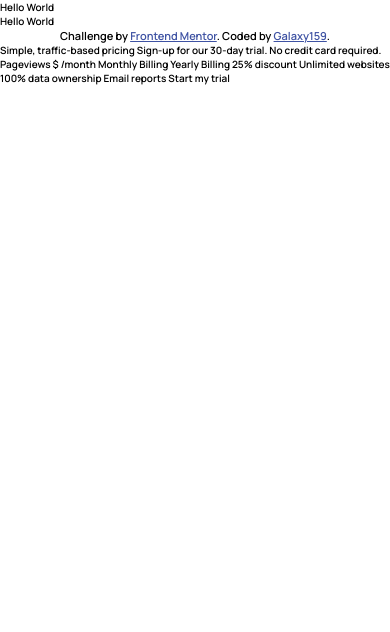
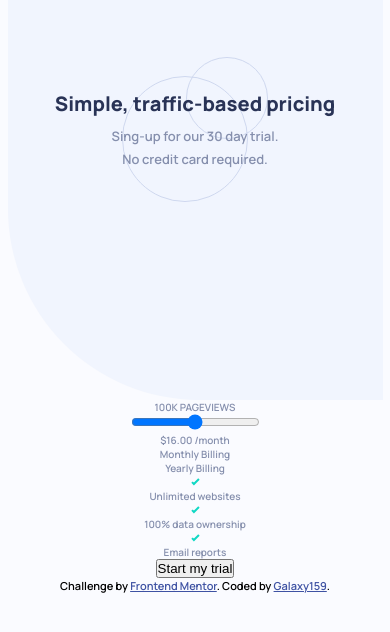
Before and after one commit to Galaxy159/Pricing-Component, a React (Create React App) app: page / in a window 390 px wide. Shown: the top 632 px of the page. Built offline with nearby package versions, Linux system fonts and the light colour scheme.

Commit message:
header - mobile

```diff
--- a/public/index.html
+++ b/public/index.html
@@ -22,9 +22,5 @@
   <body>
     <noscript>You need to enable JavaScript to run this app.</noscript>
     <div id="root"></div>
-
-    Simple, traffic-based pricing Sign-up for our 30-day trial. No credit card
-    required. Pageviews $ /month Monthly Billing Yearly Billing 25% discount
-    Unlimited websites 100% data ownership Email reports Start my trial
   </body>
 </html>
--- a/src/App.js
+++ b/src/App.js
@@ -1,15 +1,15 @@
 import "./style/App.css";
 import Header from "./components/Header";
-import Main from "./components/Main";
+import Component from "./components/Component";
 import Footer from "./components/Footer";
 
 function App() {
   return (
-    <div className="container">
+    <main className="container">
       <Header />
-      <Main />
+      <Component />
       <Footer />
-    </div>
+    </main>
   );
 }
 
--- /dev/null
+++ b/src/components/Component.js
@@ -0,0 +1,56 @@
+import check from "../images/icon-check.svg";
+
+export default function Main() {
+  return (
+    <>
+      <div className="component">
+        <div className="component__data">
+          <p className="component__data--views">100K PAGEVIEWS</p>
+          <input type="range" className="component__data--slider" />
+          <p className="component__data--price">
+            <span>$16.00</span> /month
+          </p>
+        </div>
+        <div className="component__billing">
+          <p className="component__billing--monthly">Monthly Billing</p>
+          <div className="component__billing--toggle"></div>
+          <p className="component__billing--yearly">Yearly Billing</p>
+          <p className="component__billing--discount"></p>
+        </div>
+        <div className="component__cta">
+          <div className="component__features">
+            <div className="component__features--feature">
+              <img
+                src={check}
+                alt="&#10004;"
+                className="component__features--feature-img"
+              />
+              <p className="component__features--feature-text">
+                Unlimited websites
+              </p>
+            </div>
+            <div className="component__features--feature">
+              <img
+                src={check}
+                alt="&#10004;"
+                className="component__features--feature-img"
+              />
+              <p className="component__features--feature-text">
+                100% data ownership
+              </p>
+            </div>
+            <div className="component__features--feature">
+              <img
+                src={check}
+                alt="&#10004;"
+                className="component__features--feature-img"
+              />
+              <p className="component__features--feature-text">Email reports</p>
+            </div>
+          </div>
+          <button className="component__cta--btn">Start my trial</button>
+        </div>
+      </div>
+    </>
+  );
+}
--- a/src/components/Header.js
+++ b/src/components/Header.js
@@ -1,7 +1,12 @@
 export default function Header() {
   return (
     <>
-      <div>Hello World</div>
+      <div className="header">
+        <h1 className="header__headline">Simple, traffic-based pricing</h1>
+        <p className="header__text">
+          Sing-up for our 30 day trial. No credit card required.
+        </p>
+      </div>
     </>
   );
 }
--- a/src/components/Main.js
+++ /dev/null
@@ -1,7 +0,0 @@
-export default function Main() {
-  return (
-    <>
-      <div>Hello World</div>
-    </>
-  );
-}
--- a/src/style/App.css
+++ b/src/style/App.css
@@ -13,6 +13,39 @@ html {
 
 body {
   font-family: "Manrope", sans-serif;
+  background-color: #fafbff;
+}
+
+p {
+  color: #858fad;
+}
+
+.container {
+  max-width: 37.5rem;
+  margin: 0 auto;
+  text-align: center;
+}
+
+.header {
+  height: 40rem;
+  padding: 9rem 2.4rem;
+  background: url("../images/pattern-circles.svg") no-repeat, #f1f5fe;
+  background-position: right 50% top 5.7rem;
+  border-radius: 0 0 0 19.15rem;
+}
+.header__headline {
+  color: #293356;
+  font-size: 2rem;
+  font-weight: 800;
+  line-height: 2.7rem;
+  margin-bottom: 0.8rem;
+}
+.header__text {
+  max-width: 18rem;
+  margin: 0 auto;
+  font-size: 1.3rem;
+  line-height: 2.3rem;
+  font-weight: 600;
 }
 
 .attribution {
--- a/src/style/App.scss
+++ b/src/style/App.scss
@@ -1,4 +1,4 @@
 @import "./scss/base";
 @import "./scss/header";
-@import "./scss/main";
+@import "./scss/component";
 @import "./scss/footer";
--- a/src/style/scss/_base.scss
+++ b/src/style/scss/_base.scss
@@ -33,4 +33,15 @@ html {
 
 body {
   font-family: "Manrope", sans-serif;
+  background-color: $color-main-background;
 }
+
+p {
+  color: $color-text;
+}
+
+.container {
+  max-width: 37.5rem;
+  margin: 0 auto;
+  text-align: center;
+}
--- a/src/style/scss/_header.scss
+++ b/src/style/scss/_header.scss
@@ -0,0 +1,21 @@
+.header {
+  height: 40rem;
+  padding: 9rem 2.4rem;
+  background: url("../images/pattern-circles.svg") no-repeat, #f1f5fe;
+  background-position: right 50% top 5.7rem;
+  border-radius: 0 0 0 19.15rem;
+  &__headline {
+    color: $color-text-cta-background;
+    font-size: 2rem;
+    font-weight: 800;
+    line-height: 2.7rem;
+    margin-bottom: 0.8rem;
+  }
+  &__text {
+    max-width: 18rem;
+    margin: 0 auto;
+    font-size: 1.3rem;
+    line-height: 2.3rem;
+    font-weight: 600;
+  }
+}
```
Also changed, not shown: src/style/scss/_component.scss (added), src/style/scss/_main.scss (deleted), 1 other file (tests, documents, lock files or other folders).
